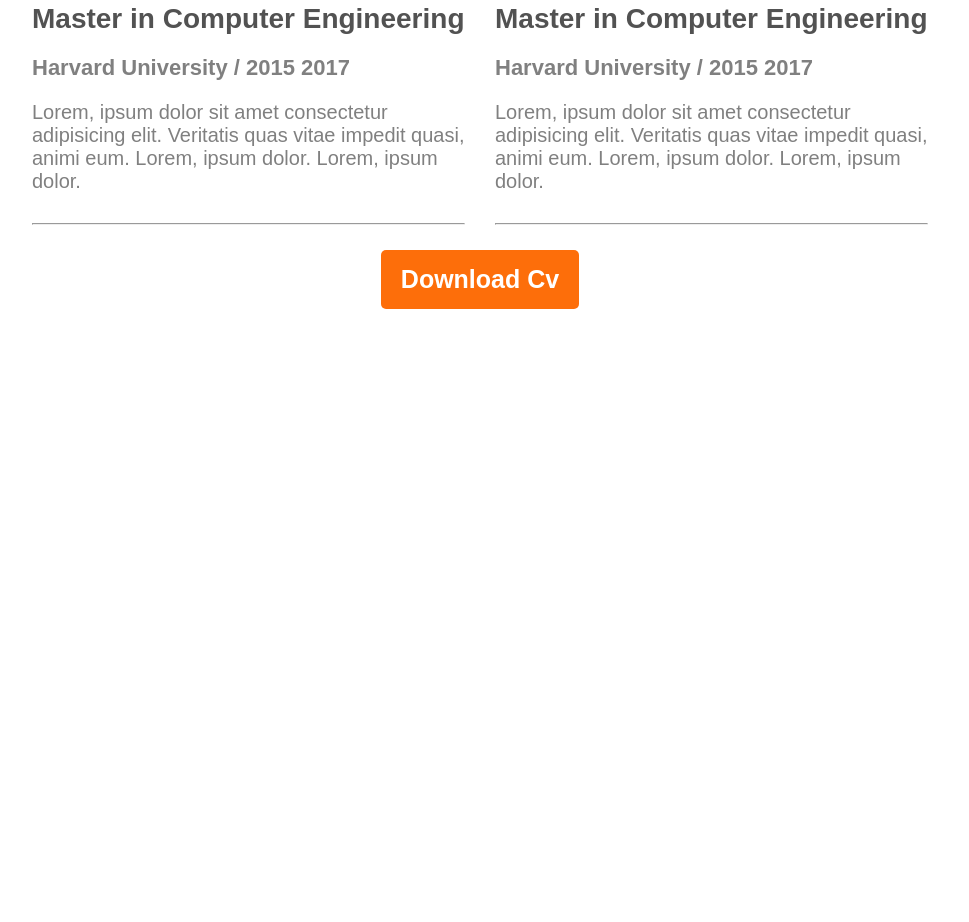
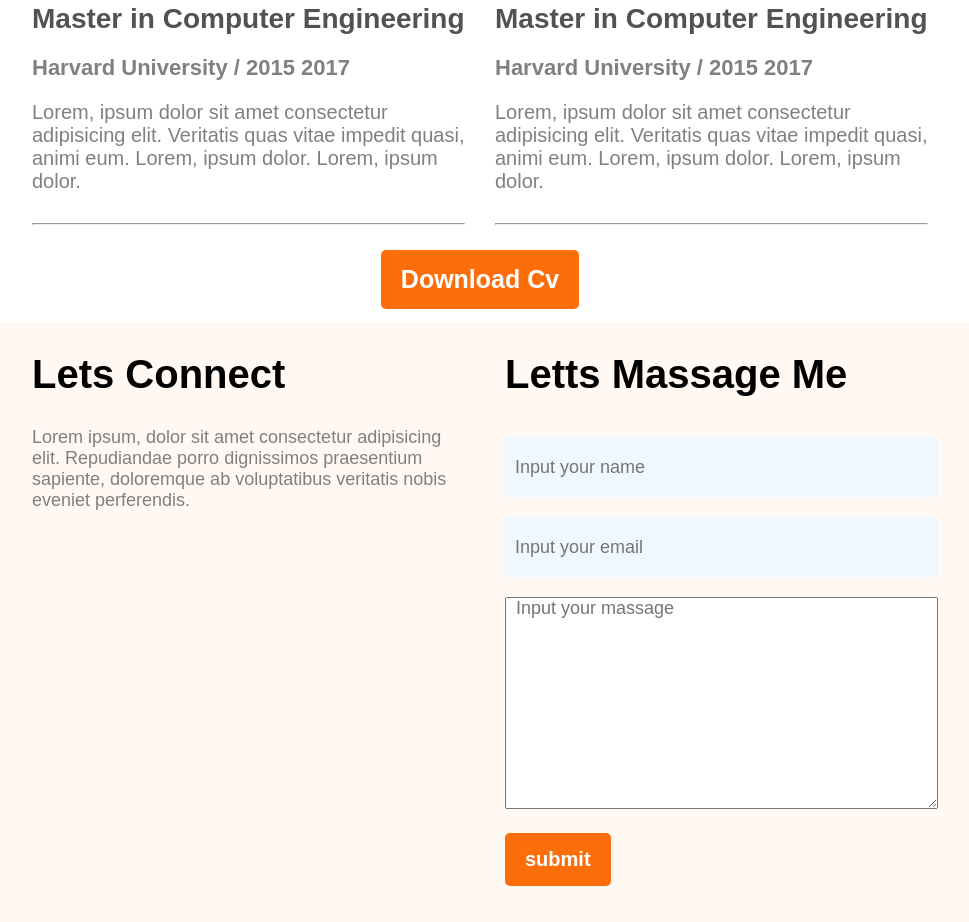
Before and after one commit to ocircleo/module-5, a plain HTML site: page index.html in a window 1280 px wide. Shown: the part 3178-4100 px from the top of the page, without its empty margins (160-1129 px from the left). Before the commit the page ends 3500 px from the top, so only its background shows below. Drawn offline with Linux system fonts and the light colour scheme.

Commit message:
almost finished

```diff
--- a/index.html
+++ b/index.html
@@ -173,7 +173,25 @@
 
     </div>
 
-    <div class="lets-connect"></div>
+    <div class="lets-connect">
+        <div class="lets-connect-container">
+                <div class="lets-connect-left">
+            <h2>lets connect</h2>
+            <p>Lorem ipsum, dolor sit amet consectetur adipisicing elit. Repudiandae porro dignissimos praesentium sapiente, doloremque ab voluptatibus veritatis nobis eveniet perferendis.</p>
+        </div>
+      <div class="lets-connect-right">
+        <h2>letts massage me</h2>
+        <form>
+            <input type="text" name="name" placeholder="Input your name" id="input-name">
+            <input type="email" name="email" id="input-email" placeholder="Input your email">
+            <textarea name="massage" placeholder="Input your massage" id="input-massage" cols="30" rows="10"></textarea>
+            <input type="button" value="submit" id="submit-button">
+        </form>
+      </div>
+        </div>
+
+
+    </div>
 
 
 
--- a/style/style.css
+++ b/style/style.css
@@ -328,3 +328,78 @@ nav {
     text-transform: capitalize;
     border-radius: 5px;
 }
+/* =====End of resume ====== */
+.lets-connect{
+    height: 600px;
+    width: 100%;
+    background-color: var(--bg-color);
+}
+.lets-connect-container{
+    width: 70%;
+    height: 100%;
+    margin: 0 auto;
+    display: flex;
+    gap: 30px;
+}
+.lets-connect-left{
+    width: 50%;
+    height: 100%;
+}
+.lets-connect-left h2{
+    font-size: 40px;
+    text-transform: capitalize;
+   padding: 30px 0;
+}
+.lets-connect-left p{
+    color: gray;
+    font-size: 18px;
+}
+.lets-connect-right{
+    width: 50%;
+    height: 100%;
+    display: flex;
+    flex-direction: column;
+
+}
+.lets-connect-right h2{
+    font-size: 40px;
+    padding: 30px 0 30px 10px;
+    text-transform: capitalize;
+
+}
+#input-name{
+    width: 100%;
+    height: 60px;
+    border: none;
+    background-color: aliceblue;
+    margin: 10px;
+    font-size: 18px;
+    padding-left: 10px;
+}
+#input-email{
+    width: 100%;
+    height: 60px;
+    border: none;
+    background-color: aliceblue;
+    margin: 10px;
+    font-size: 18px;
+    padding-left: 10px;
+}
+#input-massage{
+    width: 100%;
+    height: auto;
+    margin: 10px;
+    font-size: 18px;
+    padding-left: 10px;
+}
+#submit-button{
+    border: none;
+    padding: 15px 20px;
+    font-size: 20px;
+    background-color: var(--link-color);
+    cursor: pointer;
+    border-radius: 5px;
+    margin: 10px;
+    color: white;
+    font-weight: 700;
+}
```
